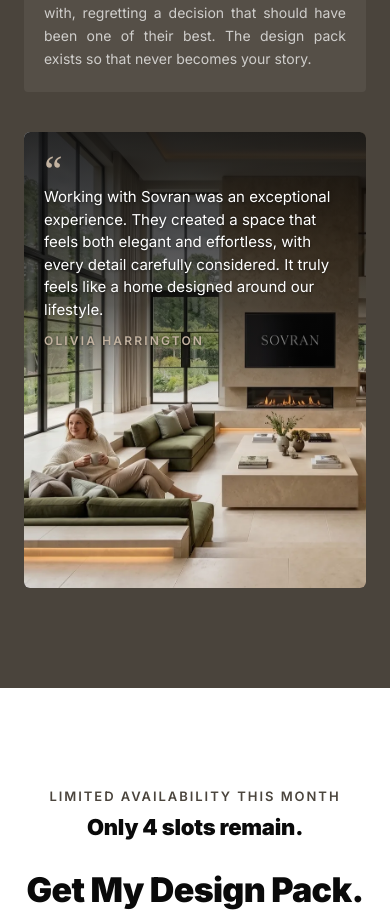
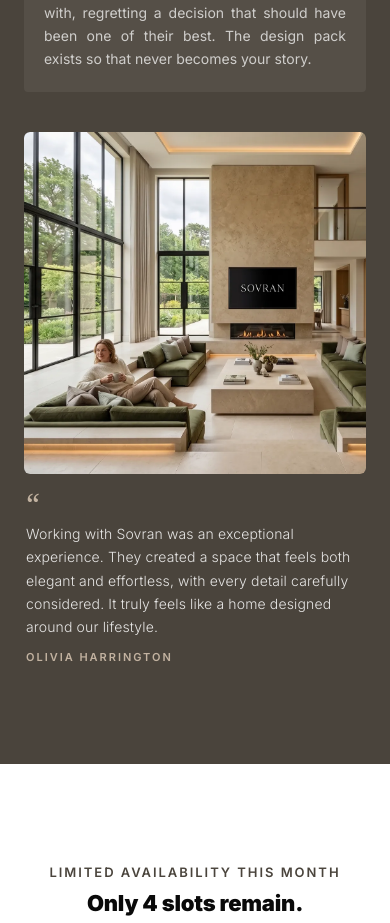
Before and after one commit to digitalsovran-rgb/sovran-landing, a React (Vite) app: page / in a window 390 px wide. Shown: the part 5586-6509 px from the top of the page. Built offline with nearby package versions, Linux system fonts and the light colour scheme.

Commit message:
Review below photo in lighter type, square photo on mobile

```diff
--- a/src/components/AboutSovran.tsx
+++ b/src/components/AboutSovran.tsx
@@ -135,14 +135,19 @@ export default function AboutSovran() {
             style={{
               margin: isMobile ? '40px 0 0' : '56px auto 0',
               maxWidth: 1000,
+              overflow: 'visible',
+            }}
+          >
+            {/* The photo stands on its own, with the review below it as normal text. */}
+            <div
+              style={{
                 position: 'relative',
                 overflow: 'hidden',
                 borderRadius: 6,
                 background: '#141414',
-              aspectRatio: isMobile ? '3 / 4' : '16 / 9',
+                aspectRatio: isMobile ? '1 / 1' : '16 / 9',
               }}
             >
-            {/* The review sits over the top of the photo, on a gradient that fades downwards. */}
               <img
                 src={REVIEW.image}
                 alt={REVIEW.alt}
@@ -154,28 +159,16 @@ export default function AboutSovran() {
                   width: '100%',
                   height: '100%',
                   objectFit: 'cover',
-                objectPosition: isMobile ? '30% center' : 'center',
+                  objectPosition: isMobile ? '25% center' : 'center',
                   display: 'block',
                 }}
               />
-            <div
-              style={{
-                position: 'absolute',
-                inset: 0,
-                pointerEvents: 'none',
-                background: isMobile
-                  ? 'linear-gradient(to bottom, rgba(10,10,10,0.88) 0%, rgba(10,10,10,0.6) 38%, rgba(10,10,10,0) 62%)'
-                  : 'linear-gradient(to bottom, rgba(10,10,10,0.82) 0%, rgba(10,10,10,0.45) 32%, rgba(10,10,10,0) 55%)',
-              }}
-            />
+            </div>
             <figcaption
               style={{
-                position: 'absolute',
-                top: 0,
-                left: 0,
-                right: 0,
-                padding: isMobile ? '22px 20px 0' : '36px 44px 0',
-                maxWidth: isMobile ? '100%' : 620,
+                position: 'static',
+                padding: isMobile ? '18px 2px 0' : '22px 4px 0',
+                maxWidth: 640,
                 textAlign: 'left',
               }}
             >
@@ -184,7 +177,7 @@ export default function AboutSovran() {
                 style={{
                   display: 'block',
                   color: '#C2B2A0',
-                  fontSize: isMobile ? 40 : 52,
+                  fontSize: isMobile ? 30 : 36,
                   lineHeight: 0.8,
                   fontFamily: 'Georgia, serif',
                 }}
@@ -193,12 +186,13 @@ export default function AboutSovran() {
               </span>
               <blockquote
                 style={{
-                  margin: 0,
-                  color: '#FFFFFF',
-                  fontSize: isMobile ? 15 : 19,
-                  lineHeight: 1.5,
-                  fontWeight: 400,
-                  textShadow: '0 1px 3px rgba(0,0,0,0.45)',
+                  margin: '6px 0 0',
+                  color: 'rgba(255,255,255,0.86)',
+                  fontSize: isMobile ? 14 : 16,
+                  lineHeight: 1.65,
+                  fontWeight: 300,
+                  letterSpacing: '0.01em',
+                  fontStyle: 'normal',
                 }}
               >
                 {REVIEW.quote}
@@ -207,11 +201,10 @@ export default function AboutSovran() {
                 style={{
                   margin: '12px 0 0',
                   color: '#C2B2A0',
-                  fontSize: 12,
+                  fontSize: 11,
                   letterSpacing: '0.18em',
                   textTransform: 'uppercase',
                   fontWeight: 600,
-                  textShadow: '0 1px 3px rgba(0,0,0,0.45)',
                 }}
               >
                 {REVIEW.name}
```
Lines whose indentation alone changed are shown as unchanged.
